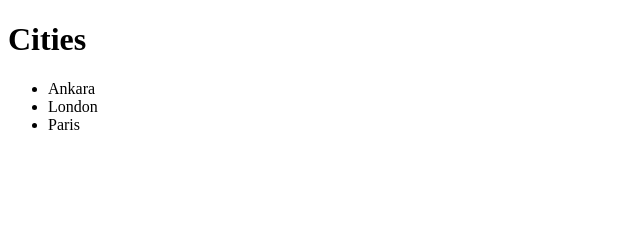
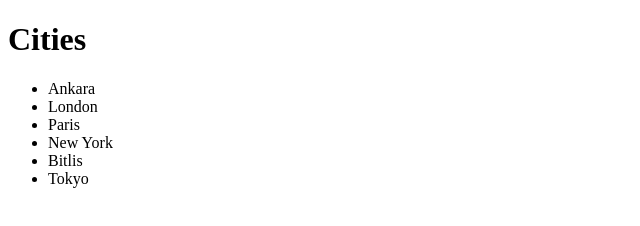
Before and after one commit to Kptn13/WQT102, a plain HTML site: page index.html in a window 1280 px wide. Shown: the whole page, without its empty margins (0-640 px from the left). Drawn offline with Linux system fonts and the light colour scheme.

Commit message:
second commit

```diff
--- a/index.html
+++ b/index.html
@@ -12,6 +12,9 @@
     <li>Ankara</li>
     <li>London</li>
     <li>Paris</li>
+    <li>New York</li>
+    <li>Bitlis</li>
+    <li>Tokyo</li>
   </ul>
 </body>
 </html>
```
